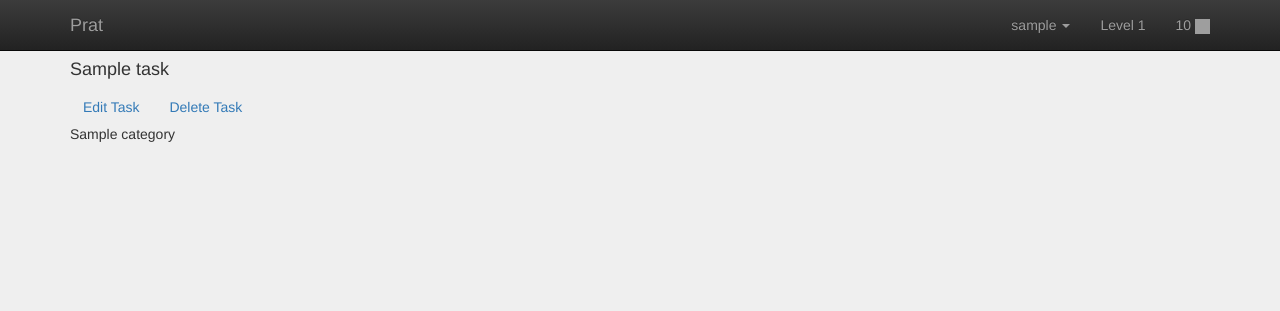
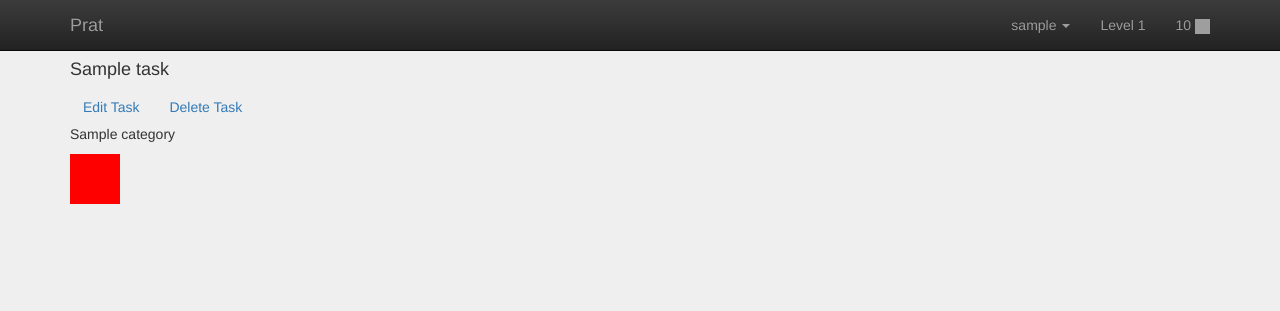
Before and after one commit to RustinAlexandru/prat, a Django app: page /task/details/1/ in a window 1280 px wide. Shown: the top 311 px of the page. Run offline with Django 3.2, Linux system fonts and the light colour scheme; a user stored in the database is signed in; tables that the repository leaves empty hold one stand-in row (values such as "Sample post"); style sheets or scripts are compiled from the project's sources; some libraries are stand-ins or nearby versions; grey boxes are pictures that could not be loaded.

Commit message:
First version of chain added, no styling at all

```diff
--- a/prat/templates/task_details.html
+++ b/prat/templates/task_details.html
@@ -9,4 +9,8 @@
     {% endif %}
 
     <p> {{ task.category }} </p>
+    {% for counter in activity_length %}
+        <div style="height: 50px; width: 50px; background-color: red"></div>
+        </br>
+    {% endfor %}
 {% endblock %}
--- a/prat/views.py
+++ b/prat/views.py
@@ -110,7 +110,8 @@ def view_task(request, pk):
         task = Task.objects.get(pk = pk)
         if task.owner == request.user:
             context = {
-                'task': task
+                'task': task,
+                'activity_length': range(task.activity_length())
             }
             return render(request, 'task_details.html', context)
         else:
```
